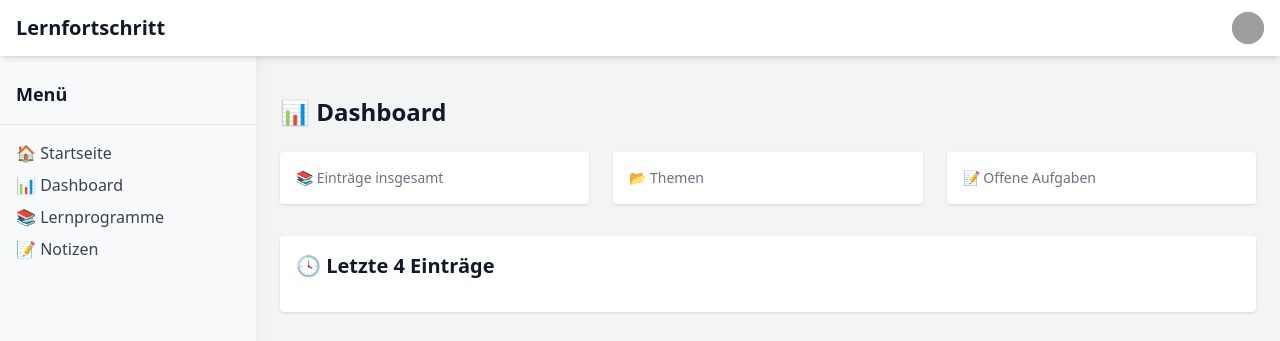
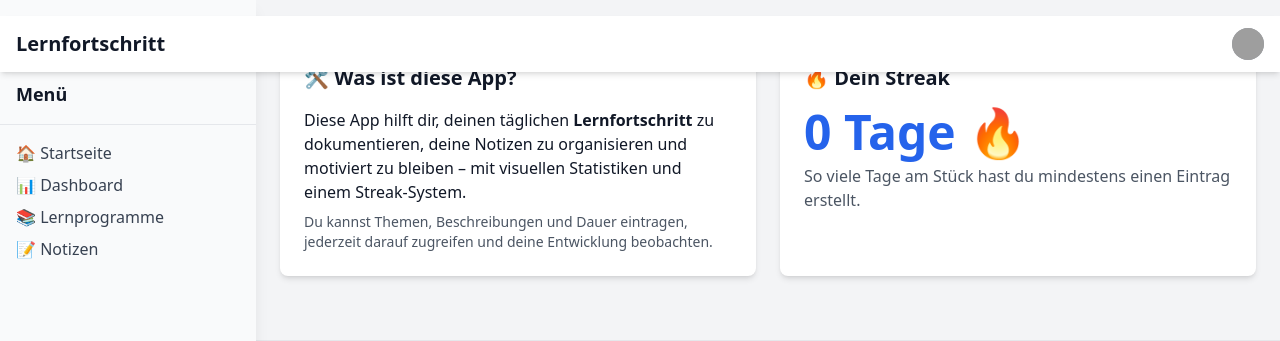
Before and after one commit to Alec961/Lernapp, a Flask app: page /dashboard in a window 1280 px wide. Shown: the top 341 px of the page. Run offline with Flask 3, Linux system fonts and the light colour scheme; some libraries are stand-ins or nearby versions; grey boxes are pictures that could not be loaded.

Commit message:
Update base.html

```diff
--- a/templates/base.html
+++ b/templates/base.html
@@ -99,11 +99,32 @@
     </aside>
 
     <!-- Hauptinhalt -->
-    <main class="p-6 pt-24 md:ml-64">
-        {% block content %}
-        <!-- Seiteninhalt kommt hier rein -->
-        {% endblock %}
-    </main>
+    <main class="p-6 mt-4 md:ml-64">
+  <div class="grid grid-cols-1 md:grid-cols-2 gap-6">
+
+    <!-- Linker Block: Tool-Erklärung -->
+    <div class="bg-white shadow-md rounded-lg p-6">
+      <h2 class="text-xl font-bold mb-4">🛠️ Was ist diese App?</h2>
+      <p>
+        Diese App hilft dir, deinen täglichen <strong>Lernfortschritt</strong> zu dokumentieren, deine Notizen zu organisieren und motiviert zu bleiben – mit visuellen Statistiken und einem Streak-System.
+      </p>
+      <p class="mt-2 text-gray-600 text-sm">
+        Du kannst Themen, Beschreibungen und Dauer eintragen, jederzeit darauf zugreifen und deine Entwicklung beobachten.
+      </p>
+    </div>
+
+    <!-- Rechter Block: Streak-Anzeige -->
+    <div class="bg-white shadow-md rounded-lg p-6">
+      <h2 class="text-xl font-bold mb-4">🔥 Dein Streak</h2>
+      <div id="streak-display" class="text-5xl font-extrabold text-blue-600">
+        <!-- Referenz für spätere Logik -->
+        {{ streak_days | default("0") }} Tage 🔥
+      </div>
+      <p class="text-gray-600 mt-2">So viele Tage am Stück hast du mindestens einen Eintrag erstellt.</p>
+    </div>
+
+  </div>
+</main>
 
     <!-- Menü-Script -->
     <script>
```
